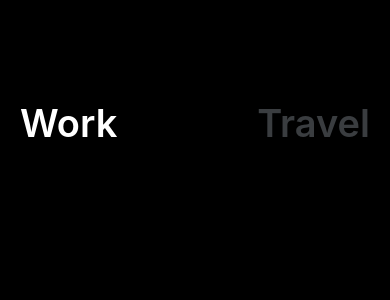
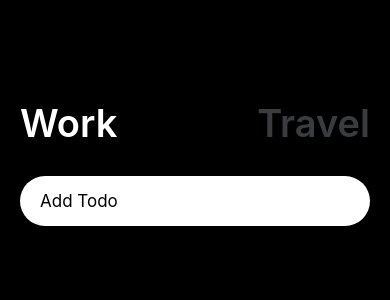
Before and after one commit to Choalstn/WorkHardTravelHardApp, a React Native app: screen / in a window 390 px wide. Shown: the top 300 px of the page. Built offline with nearby package versions, Linux system fonts and the light colour scheme.

Commit message:
objectAssign

```diff
--- a/App.js
+++ b/App.js
@@ -1,16 +1,25 @@
 import { StatusBar } from 'expo-status-bar';
 import { useState } from 'react';
-import { StyleSheet, Text, View, TouchableOpacity} from 'react-native';
+import { StyleSheet, Text, View, TouchableOpacity, TextInput} from 'react-native';
 import { theme } from './color';
 
 export default function App() {
   const [working, setWorking] = useState(true);
+  const [text, setText] = useState("");
+  const [toDos, setToDos] = useState({});
+
   const travel = () => setWorking(false);
   const work = () => setWorking(true);
+  const onChangeText = (payload) => setText(payload);
+  const addToDo = () => {
+    if(text === "") {
+      return
+    }
+    const newToDos = Object.assign({}, toDos, {[Date.now()] : {text, work:working}}); //target, source 순 key는 현재시간
+    setToDos(newToDos);
+    setText("");
+  }
 
-  const color = {
-    work : ""
-  }
 
   return (
     <View style={styles.container}>
@@ -24,6 +33,14 @@ export default function App() {
         <Text style={{...styles.btnText, color : working ? theme.grey : theme.white}}>Travel</Text>
         </TouchableOpacity>
       </View>
+
+      <TextInput
+      placeholder={working ? "Add Todo" : "Plan the Travel !!"}
+      onSubmitEditing = {addToDo}
+      onChangeText={onChangeText}
+      returnKeyType = "done"
+      value ={text}
+      style={styles.input}/>
     </View>
   );
 }
@@ -45,5 +62,14 @@ const styles = StyleSheet.create({
     fontSize : 38,
     fontWeight : "600",
     color : 'white'
+  },
+
+  input : {
+    marginTop: 30,
+    paddingVertical: 15,
+    paddingHorizontal: 20,
+    borderRadius : 30,
+    backgroundColor : theme.white,
+    fontSize : 17,
   }
 });
```
